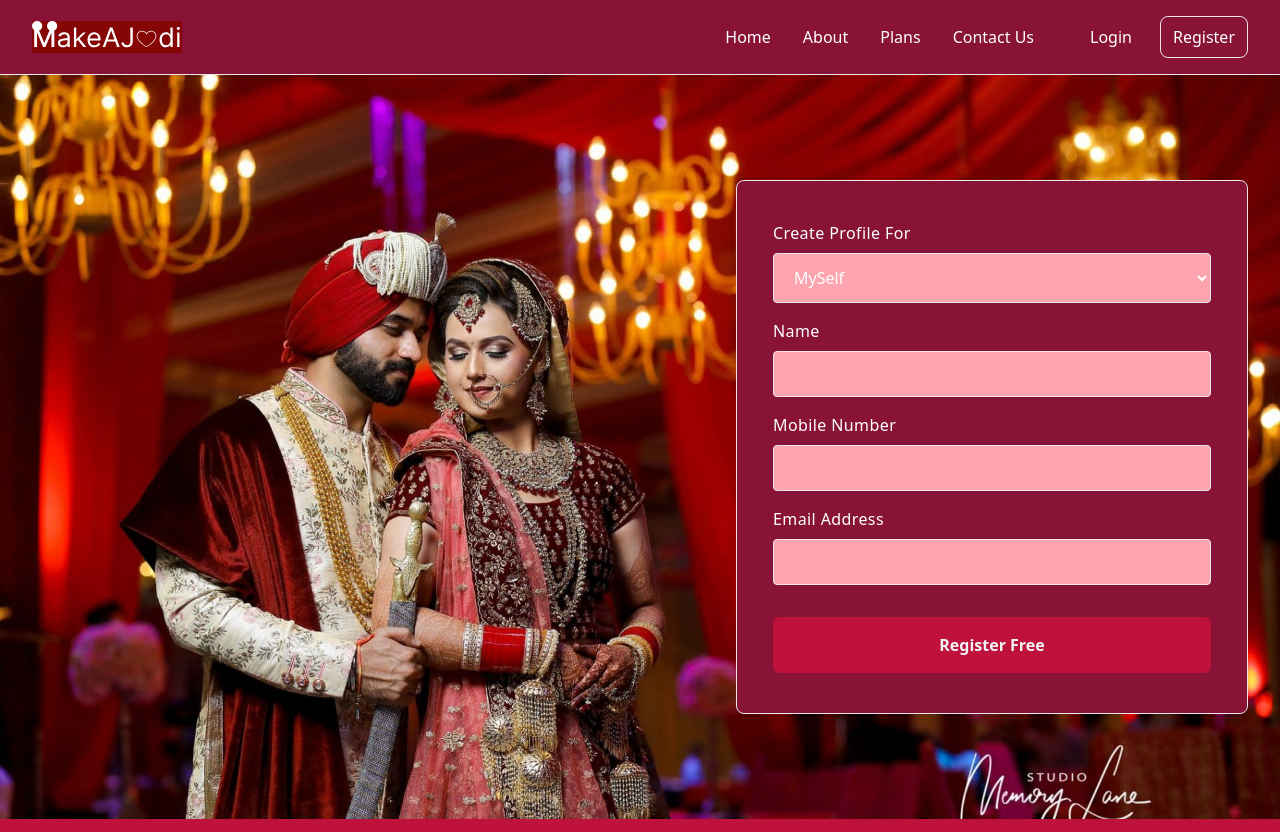
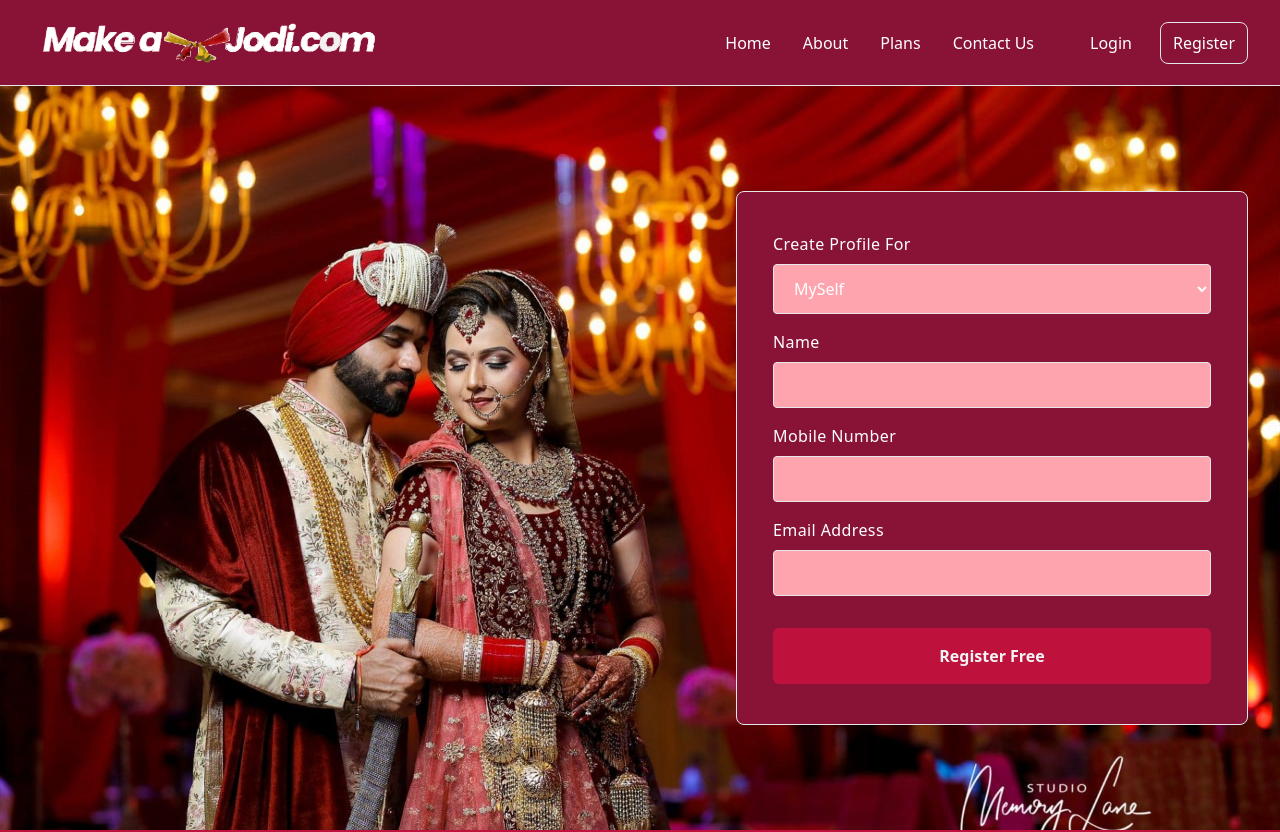
Before and after one commit to rahulkumar900/makeajodi, a React (Vite) app: page / in a window 1280 px wide. Shown: the top 832 px of the page. Built offline with nearby package versions, Linux system fonts and the light colour scheme.

Commit message:
dsdasdas

```diff
--- a/src/components/ui/navbar.jsx
+++ b/src/components/ui/navbar.jsx
@@ -8,8 +8,9 @@ function navbar() {
       <header className=" px-2 md:px-8 py-4 max-w-7xl mx-auto flex justify-between items-center ">
         <Link to={"/"}>
           <img
-            src={"../../../makeajodisvg.svg"}
-            width="150"
+            // src={"../../../makeajodisvg.svg"}
+            src={"../../../makeajodi1.png"}
+            width="350"
             height="auto"
             alt="logo"
           />
```
Also changed, not shown: public/makeajodi1.png (added).
